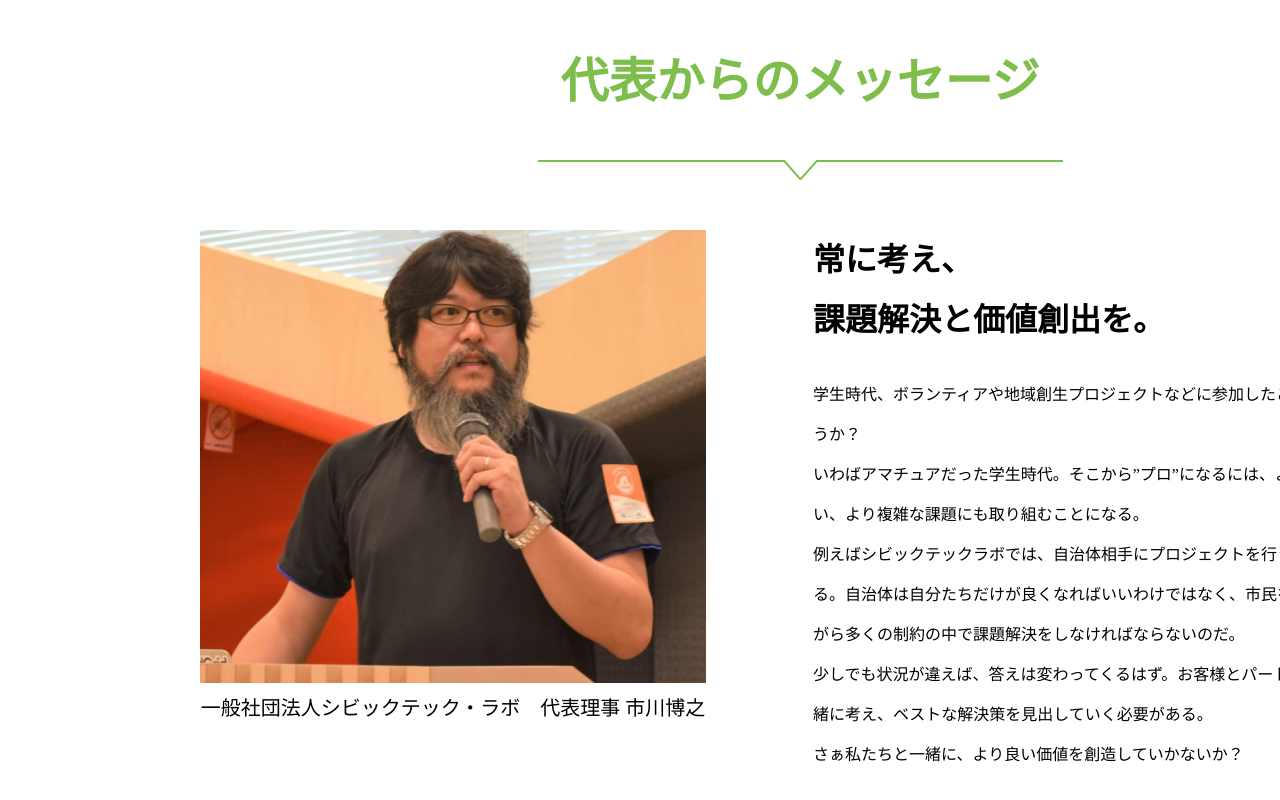
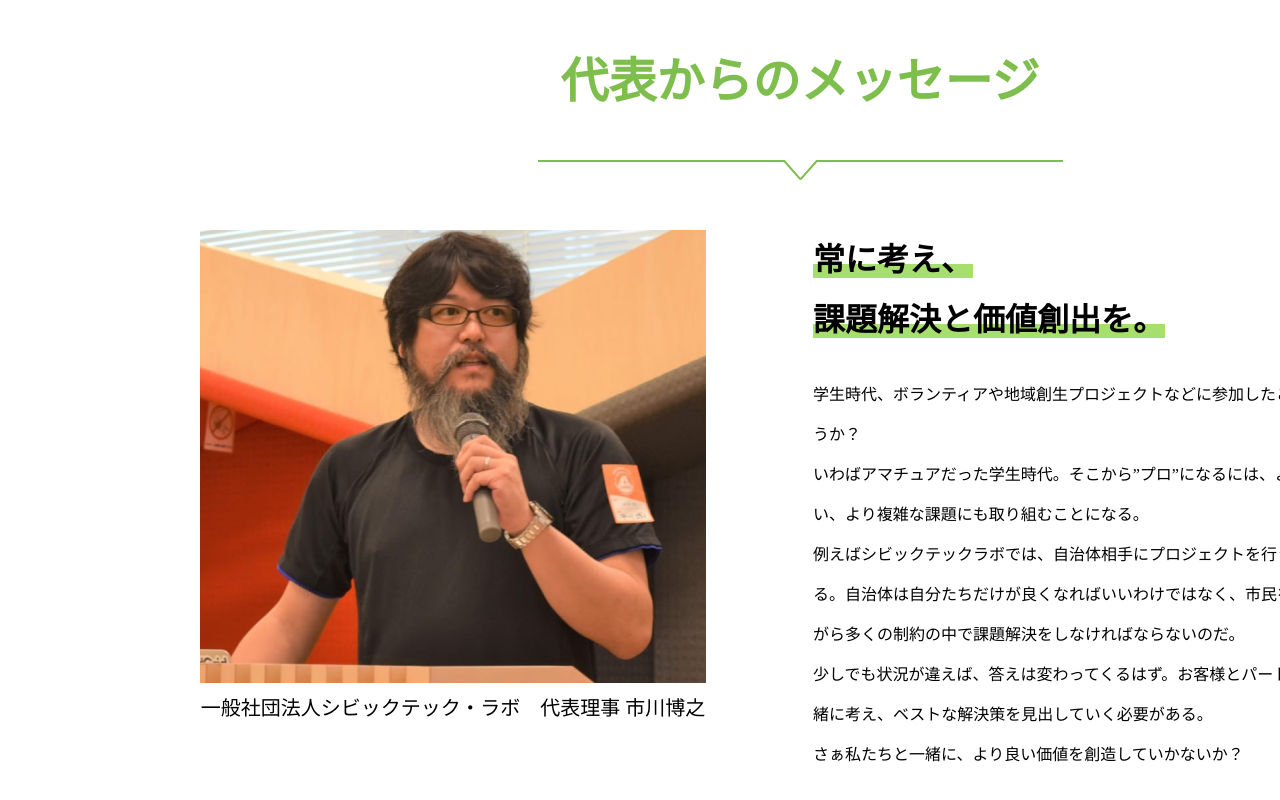
Before and after one commit to funa-yuy/ctl_recruit, a plain HTML site: page index.html in a window 1280 px wide. Shown: the part 2277-3077 px from the top of the page. Drawn offline with Linux system fonts and the light colour scheme.

Commit message:
231118_修正追加

```diff
--- a/index.html
+++ b/index.html
@@ -135,8 +135,11 @@
         </div>
 
         <div class="ceo-msg__txt">
-            <h3 class="ceo-msg__text-keymsg">常に考え、
+            <h3 class="ceo-msg__text-keymsg">
+                <span class="ceo-msg__marker-borde">
+                常に考え、
                 <br>課題解決と価値創出を。
+            </span>
             </h3>
             <p class="ceo-msg__txt-desc">
             学生時代、ボランティアや地域創生プロジェクトなどに参加したことはないだろうか？
--- a/style.css
+++ b/style.css
@@ -482,6 +482,10 @@
 line-height: 60px; /* 187.5% */
 }
 
+.ceo-msg__marker-borde{
+  background: linear-gradient(transparent 60% ,#A6DF6E 0%);
+}
+
 .ceo-msg__txt-desc{
 font-size: 16px;
 line-height: 40px; /* 250% */
```
